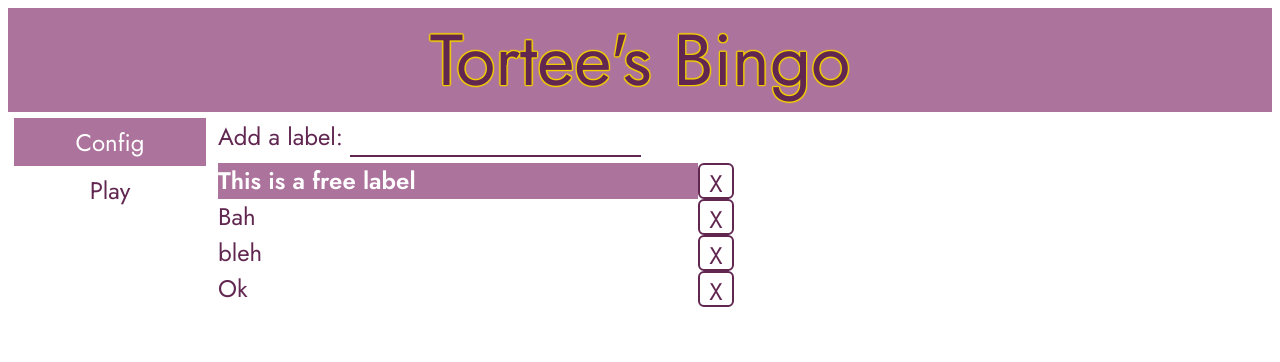
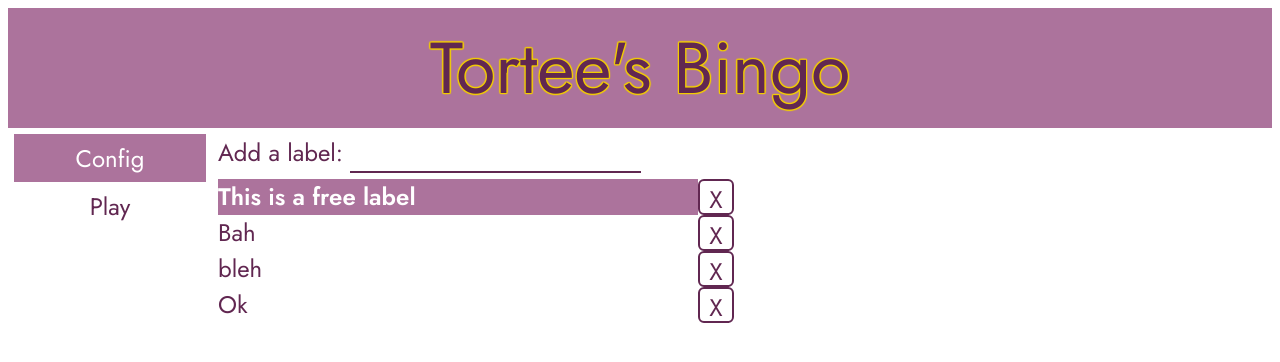
Before and after one commit to darrickyee/jsbingo, a website: page index.html in a window 1280 px wide. Drawn offline with Linux system fonts and the light colour scheme.

Commit message:
Fix styles

```diff
--- a/styles.css
+++ b/styles.css
@@ -26,6 +26,8 @@ input[type='text'] {
     font-size: 3em;
     justify-content: center;
     background-color: var(--jsb-primary-bg-color);
+    height: 15vh;
+    align-items: center;
 }
 
 .outline-text {
@@ -114,4 +116,6 @@ button.square.free-square {
     display: grid;
     grid-template-columns: 20em 1.5em;
     grid-auto-rows: 1.5em;
+    height: calc(80vh - 3em);
+    overflow-x: auto;
 }
```
Also changed, not shown: 2 other files.
